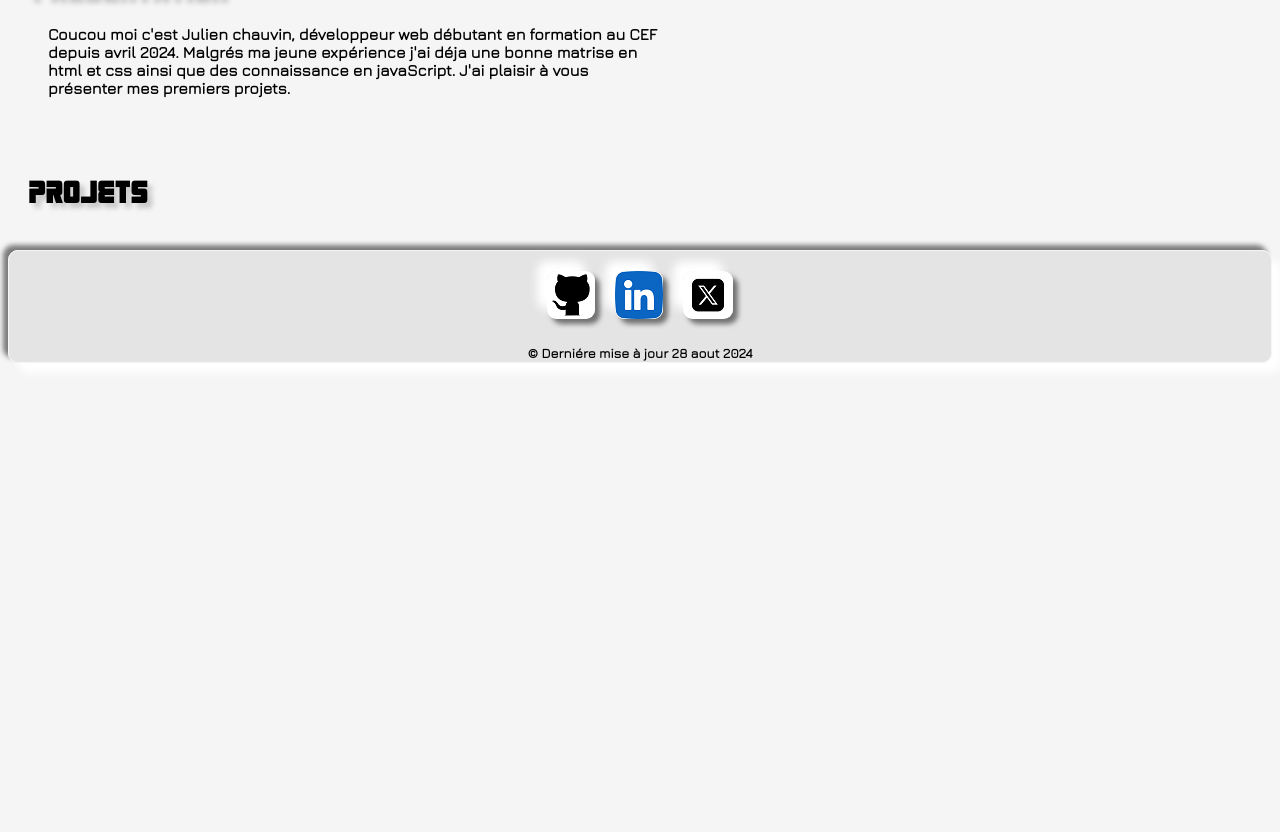
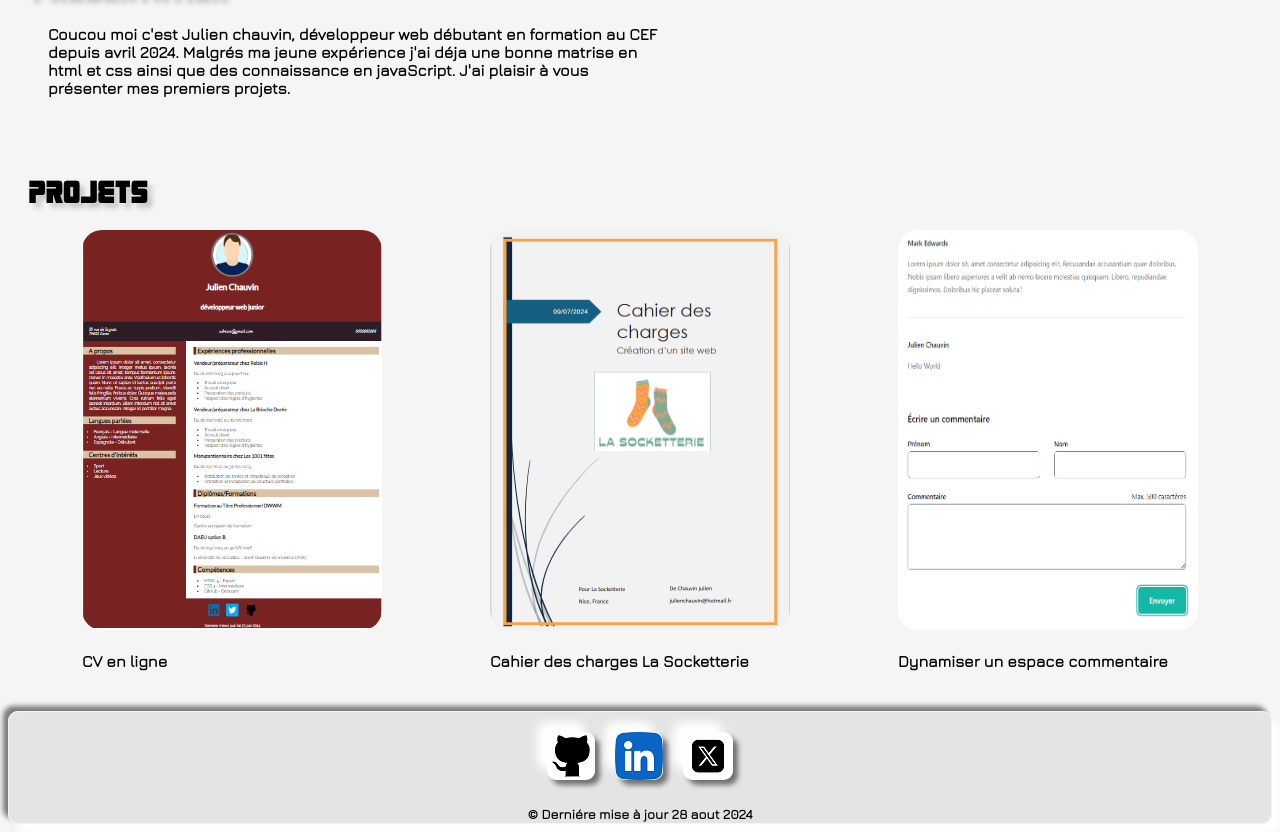
Before and after one commit to julien696/vue-portfolio, a Vue app: page / in a window 1280 px wide. Shown: the part 343-1175 px from the top of the page. Before the commit the page ends 800 px from the top, so only its background shows below. Built offline with nearby package versions, Linux system fonts and the light colour scheme.

Commit message:
réalisation project.vue

```diff
--- a/src/components/About.vue
+++ b/src/components/About.vue
@@ -6,7 +6,7 @@
   <div id="about" class="about">
     <h1>Hello world</h1>
     <div >
-      <Titre2 msg="Présentation"  />
+      <Titre2 msg="Présentation" />
       <p>
         Coucou moi c'est Julien chauvin, développeur web débutant en formation au CEF depuis avril 2024. Malgrés ma jeune expérience
         j'ai déja une bonne matrise en html et css ainsi que des connaissance en javaScript. J'ai plaisir à vous présenter mes premiers
--- a/src/components/Project.vue
+++ b/src/components/Project.vue
@@ -1,39 +1,105 @@
 <script setup>
     import Title2 from './componentsItems/Title2.vue';
-    import ProjectType from './componentsItems/ProjectType.vue';
-    import { dataProjects } from '@/store/dataProjects';
+    /*import { dataProjects } from '@/store/dataProjects';*/
+    import { ref } from 'vue';
 
-    const store = dataProjects();
-    console.log(store.projects[0].title);
+    const projects = ref([
+    {
+            id:1,
+            title: 'CV en ligne',
+            imageSrc: 'src/assets/img/image-cv.PNG',
+            imageAlt: 'cv en ligne de Julien Chauvin',
+            date: '25 juin 2024',
+            technology: ["HTML","CSS"],
+            url: 'https://github.com/julien696/CV',
+        },
+        {
+            id:2,
+            title: 'Cahier des charges La Socketterie',
+            imageSrc: 'src/assets/img/image-cdc.png',
+            imageAlt: 'page de présentation du cahier des charges pour La Socketterie',
+            date: '15 juillet 2024',
+            technology: 'Microsoft Word',
+            url: 'https://github.com/julien696/CDC-La-Socketterie',
+        },
+
+        {
+            id:3,
+            title: 'Dynamiser un espace commentaire',
+            imageSrc: 'src/assets/img/image-espace-com.png',
+            imageAlt: 'formulaire pour ajouter un commentaire',
+            date: '12 août 2024',
+            technology: 'Javascript',
+            url: 'https://github.com/julien696/dynamiserUnEspaceDeCommentaires',
+        },
+    ])
+   /* const projects = ref(dataProjects().projects);
+    console.log(projects);*/
+
 
 </script>
 
 <template>
-    <div id="project" class="div__project" >
+    <div class="div">
         <Title2 msg="Projets" />
-        <div>
-
+        <div id="project" class="div__project" >
+            <div v-for="project in projects" class="div__project__projects">
+                <img :src="project.imageSrc" :alt="project.imageAlt" class="div__project__img">
+                <br />
+                <br />
+                <span class="div__project__title">
+                    {{project.title }}
+                </span>
+            </div>
         </div>
     </div>
-
 </template>
 
 <style scoped>
-    .div__project{
+
+    .div{
         padding: 20px;
+        margin-bottom: 20px ;
     }
 
-    .div__project-type{
+    .div__project{
         display: flex;
-        flex-direction: row;
-        padding: 20px;
+        box-sizing: border-box;
     }
 
+    .div__project__projects{
+        box-sizing: border-box;
+        margin: auto;
+        max-width: 30%;
 
-    @media screen and (max-width: 650px){
-        .div__project-type{
+    }
+
+    .div__project__img{
+        width: 300px;
+        border-radius: 20px;
+        height: 400px;
+
+    }
+
+    .div__project__img:hover{
+        box-shadow:10px 10px 10px rgba(0, 0, 0, 0.9)
+
+    }
+
+    .div__project__title{
+        font-family: 'Jura';
+        font-weight: 600;
+    }
+
+    @media screen and (max-width:1000px) {
+        .div__project{
             display: flex;
-            flex-direction: column;
+            flex-direction:column ;
+            align-items: center;
+        }
+        .div__project__projects{
+            max-width: 100vh;
+            margin: 10px;
         }
     }
 
--- a/src/components/componentsItems/ProjectType.vue
+++ b/src/components/componentsItems/ProjectType.vue
@@ -4,40 +4,14 @@
 
 <template>
 
+  <div>
+    <h3></h3>
+    <img src="" alt="">
+  </div>
+
 </template>
 
 <style scoped>
-    .project__type{
-        width: 33%;
-        display: flex;
-        flex-direction: column;
-        padding: 20px;
-        margin: 10px;
-        box-sizing: border-box;
-        border: solid 1px black;
-
-    }
-
-    .title__project{
-        font-family: 'Robot';
-        text-decoration: underline;
 
 
-    }
-    span{
-        display: block;
-        font-family: 'Jura';
-        font-weight: 600;
-    }
-
-    .project__type:hover{
-        box-shadow:12px 12px 12px rgba(0, 0, 0, 0.5);
-    }
-
-    @media screen and (max-width: 650px){
-        .project__type{
-          width: 100%;
-        }
-    }
-
 </style>
--- a/src/components/componentsItems/Title2.vue
+++ b/src/components/componentsItems/Title2.vue
@@ -1,8 +1,6 @@
 <script setup>
-  defineProps({
-  msg: {
-    type: String,
-  }
+defineProps({
+  msg: String
 })
 </script>
 
--- a/src/store/dataProjects.js
+++ b/src/store/dataProjects.js
@@ -1,39 +1,38 @@
-import { defineStore } from "pinia";
+/*import { defineStore } from "pinia";
 
-export const dataProjects = defineStore('projects', ()=> {
+export const dataProjects = defineStore('dataProjects', ()=> {
     const projects = [
         {
-            title: "CV en ligne",
-            image: {
-                src: "src/assets/img/image-cv.png",
-                alt: "cv en ligne de Julien Chauvin"
-            },
-            date: "25 juin 2024",
+            id:1,
+            title: 'CV en ligne',
+            imageSrc: "../../assets/img/image-cv.PNG",
+            imageAlt: 'cv en ligne de Julien Chauvin',
+            date: '25 juin 2024',
             technology: ["HTML","CSS"],
-            url: "https://github.com/julien696/CV"
+            url: 'https://github.com/julien696/CV',
         },
 
         {
-            title: "Cahier des charges La Socketterie",
-            image: {
-                src: "src/assets/img/image-cdc",
-                alt: "page de présentation du cahier des charges pour La Socketterie"
-            },
-            date: "15 juillet 2024",
-            technology: "Microsoft Word",
-            url: "https://github.com/julien696/CDC-La-Socketterie"
+            id:2,
+            title: 'Cahier des charges La Socketterie',
+            imagSrc: 'src/assets/img/image-cdc',
+            imageAlt: 'page de présentation du cahier des charges pour La Socketterie',
+            date: '15 juillet 2024',
+            technology: 'Microsoft Word',
+            url: 'https://github.com/julien696/CDC-La-Socketterie',
         },
 
         {
-            title: "Dynamiser un espace commentaire",
-            image: {
-                src: "src/assets/img/image-espace-com.png",
-                alt: "formulaire pour ajouter un commentaire"
-            },
-            date: "12 août 2024",
-            technology: "Javascript",
-            url: "https://github.com/julien696/dynamiserUnEspaceDeCommentaires"
+            id:3,
+            title: 'Dynamiser un espace commentaire',
+            imageSrc: 'src/assets/img/image-espace-com.png',
+            imageAlt: 'formulaire pour ajouter un commentaire',
+            date: '12 août 2024',
+            technology: 'Javascript',
+            url: 'https://github.com/julien696/dynamiserUnEspaceDeCommentaires',
         },
     ];
     return { projects };
+
 })
+*/
```
